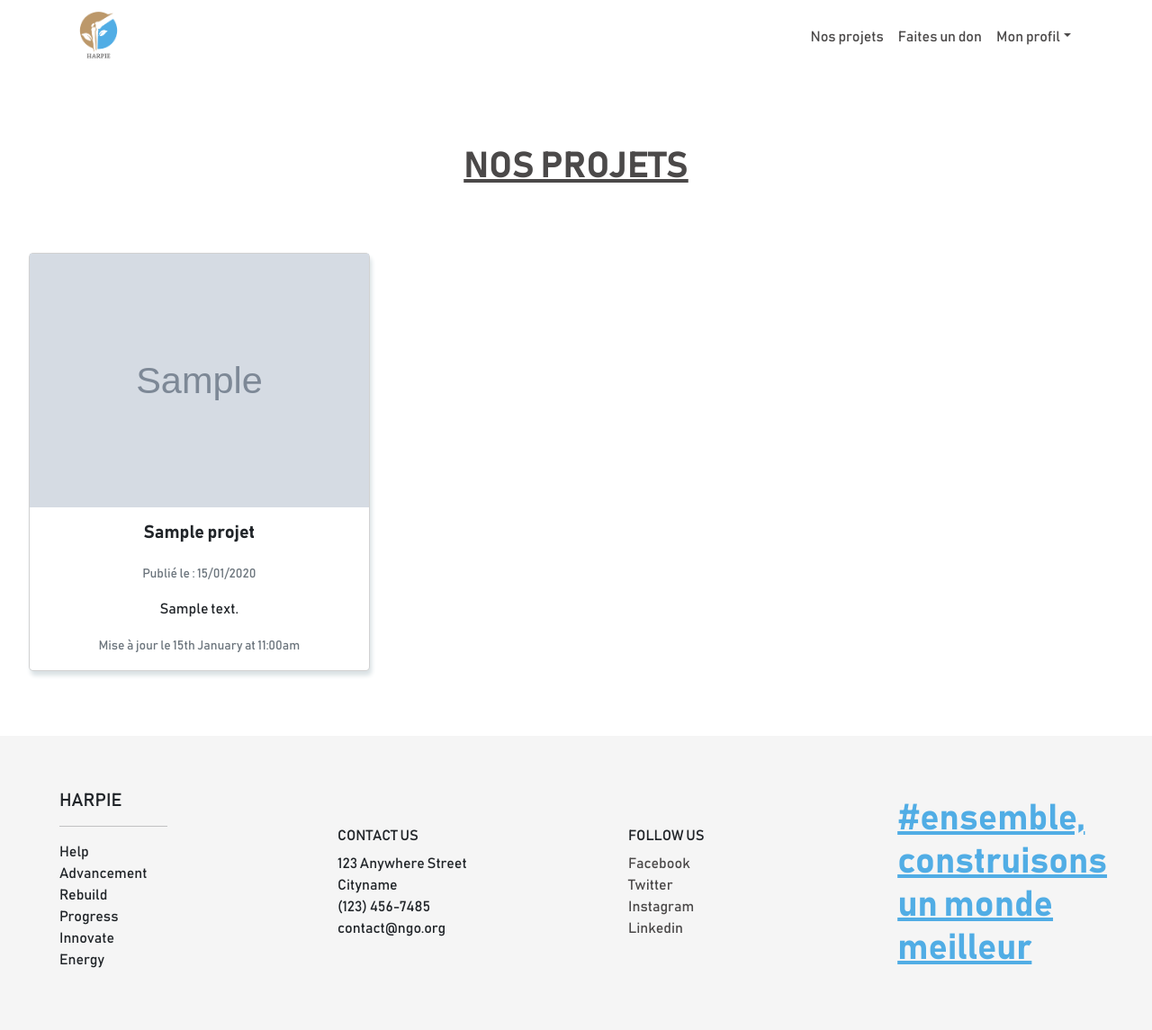
After one commit to samueltomen/FilRougeTest, a Symfony app: template templates/projet/index.html.twig in a window 1280 px wide. The commit adds this page. Shown: the whole page at 90% size. Run offline with Twig, Linux system fonts and the light colour scheme; the template is opened without the code that fills it: most values are stand-ins (such as "Sample title", 1, 10 or a date in 2020); grey boxes marked "Sample" are stand-in pictures; some libraries are stand-ins or nearby versions.

Commit message:
creation et mise en page de Nos Projets

```diff
--- a/src/Controller/HomeController.php
+++ b/src/Controller/HomeController.php
@@ -11,8 +11,6 @@ class HomeController extends AbstractController
     #[Route('/', name: 'app_home')]
     public function index(): Response
     {
-        return $this->render('home/index.html.twig', [
-            'controller_name' => 'HomeController',
-        ]);
+        return $this->render('home/index.html.twig');
     }
 }
--- a/templates/partials/_header.html.twig
+++ b/templates/partials/_header.html.twig
@@ -8,7 +8,7 @@
 			<div class="collapse navbar-collapse" id="collapsibleNavId">
 				<ul id='navbarlink' class="navbar-nav ms-auto align-items-end">
 					<li class="nav-item">
-						<Link to="nosProjets"><a id="2" class="nav-link" href="#" onclick="activeLink()">Nos projets</a></Link>
+						<Link to="nosProjets"><a id="2" class="nav-link" href="{{path('app_projets')}}" onclick="activeLink()">Nos projets</a></Link>
 					</li>
 					<li class="nav-item">
 						<a id="3" class="nav-link" href="#" onclick="activeLink()">Faites un don</a>
--- /dev/null
+++ b/templates/projet/index.html.twig
@@ -0,0 +1,40 @@
+{% extends 'base.html.twig' %}
+
+{% block title %}
+    Nos Projets - Harpie
+{% endblock %}
+
+{% block body %}
+    <div id="ourprojects" class="my-5">
+        <h1>
+            NOS PROJETS
+        </h1>
+        <div class="row justify-content-center">
+            <div class="container">
+                <div class="row col-12">
+                    {% for projet in projets %}
+                        <div class="col-lg-4 d-flex justify-content-center">
+                            <div class="card mb-4">
+                                <img class="card-img-top" src="{{projet.image}}" />
+                                <div class="card-body d-flex align-items-center flex-column">
+                                    <h5 class="card-title text-center">{{projet.title}}</h5>
+                                    <p class="card-text text-center pt-3">
+                                        <small class="text-muted">
+                                            Publié le : {{projet.createdAt|date("d/m/Y")}}
+                                        </small>
+                                    </p>
+                                    <p class="card-text text-center">{{projet.description}}</p>
+                                    <p class="card-text text-center">
+                                        <small class="text-muted">
+                                            Mise à jour le {{projet.updatedAt|date("jS F \\a\\t g:ia","Europe/Paris")}}
+                                        </small>
+                                    </p>
+                                </div>
+                            </div>
+                        </div>
+                    {% endfor %}
+                </div>
+            </div>
+        </div>
+    </div>
+{% endblock %}
```
Also changed, not shown: src/Controller/ProjetController.php (added, +20 -0 lines), public/assets/js/Animation.js.
